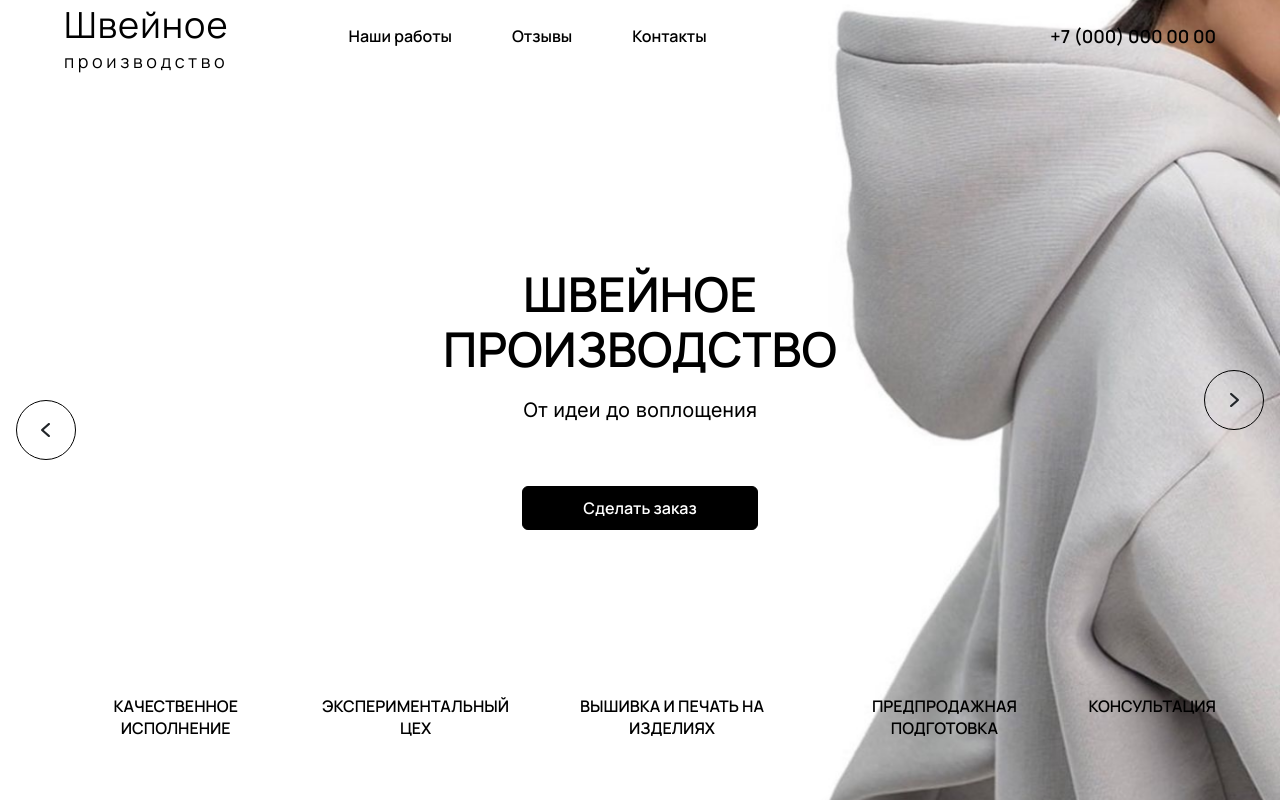
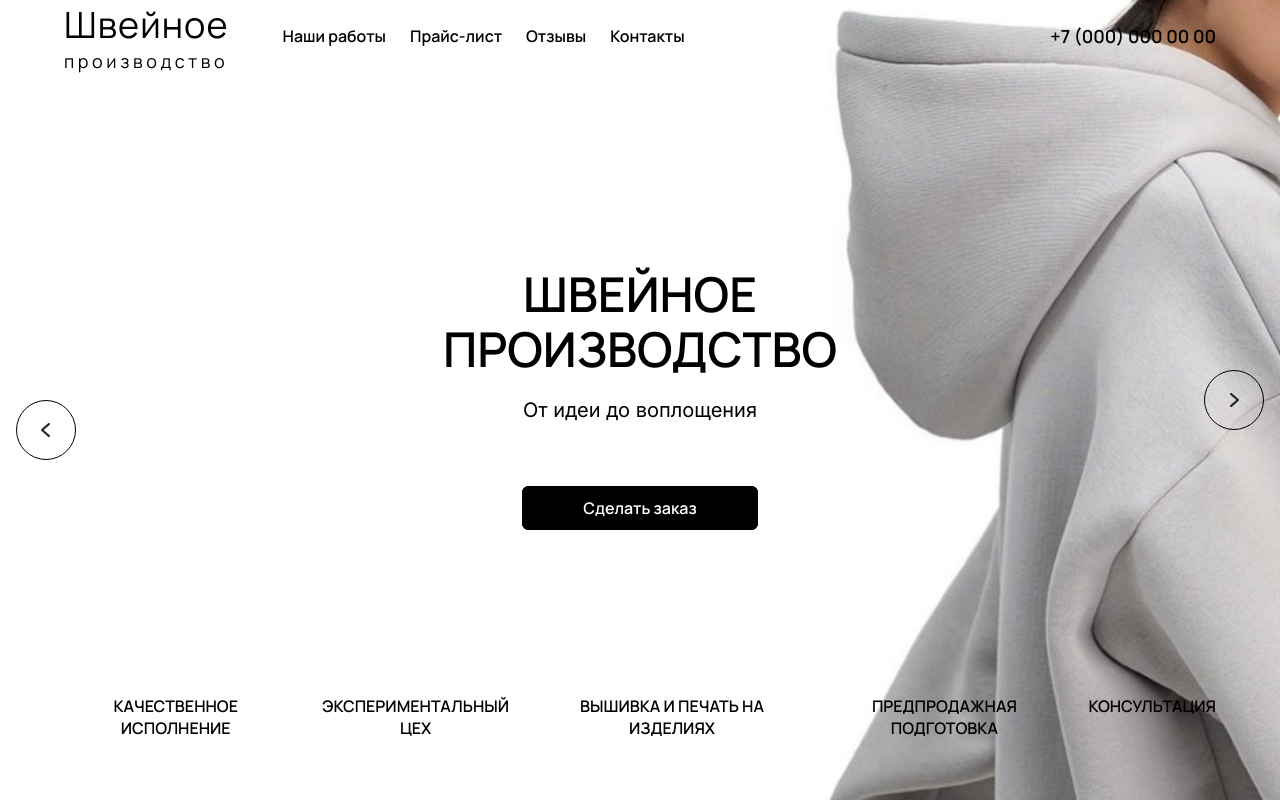
Before and after one commit to test-sharipova/sewing, a plain HTML site: page index.html in a window 1280 px wide. Shown: the top 802 px of the page. Drawn offline with Linux system fonts and the light colour scheme.

Commit message:
add menu

```diff
--- a/index.html
+++ b/index.html
@@ -33,6 +33,9 @@
                 </li>
                 <li class="menu__item">
                     <a href="#" class="menu__link">Наши работы</a>
+                </li>
+                <li class="menu__item">
+                    <a href="#" class="menu__link">Прайс-лист</a>
                 </li>
                 <li class="menu__item">
                     <a href="#" class="menu__link">Отзывы</a>
--- a/scss/_media.scss
+++ b/scss/_media.scss
@@ -1,8 +1,11 @@
-@media screen and (max-width:1023px) {
+@media screen and (max-width:1439px) {
     .menu {
         margin-left: 54px;
         gap: 24px;
     }
+}
+@media screen and (max-width:1023px) {
+
     .promo {
         &__title {
             font-size: 36px;
```
Also changed, not shown: css/style.min.css, 1 other file.
